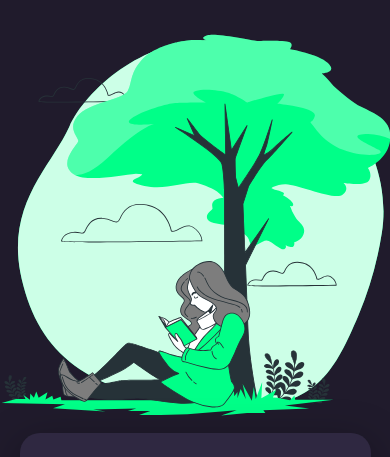
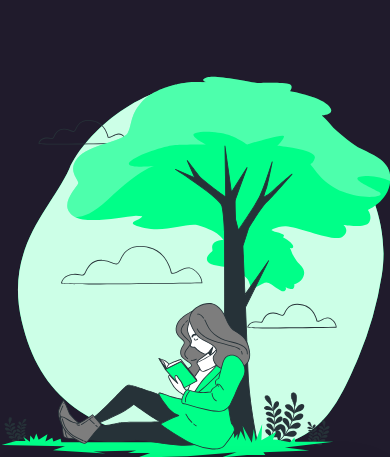
Before and after one commit to isaquebraga/dark-page-login, a plain HTML site: page index.html in a window 390 px wide. Shown: the top 457 px of the page. Drawn offline with Linux system fonts and the light colour scheme; a web font is replaced by a local one.

Commit message:
Add files via upload

```diff
--- a/styles/index.css
+++ b/styles/index.css
@@ -128,6 +128,12 @@ body * {
     cursor: auto;
 }
 
+@media only screen and (max-width: 601px) {
+    .main-login {
+        height:110vh;
+    }
+}
+
 @media only screen and (max-width: 950px) {
     .card-login {
         width: 85%;
```
